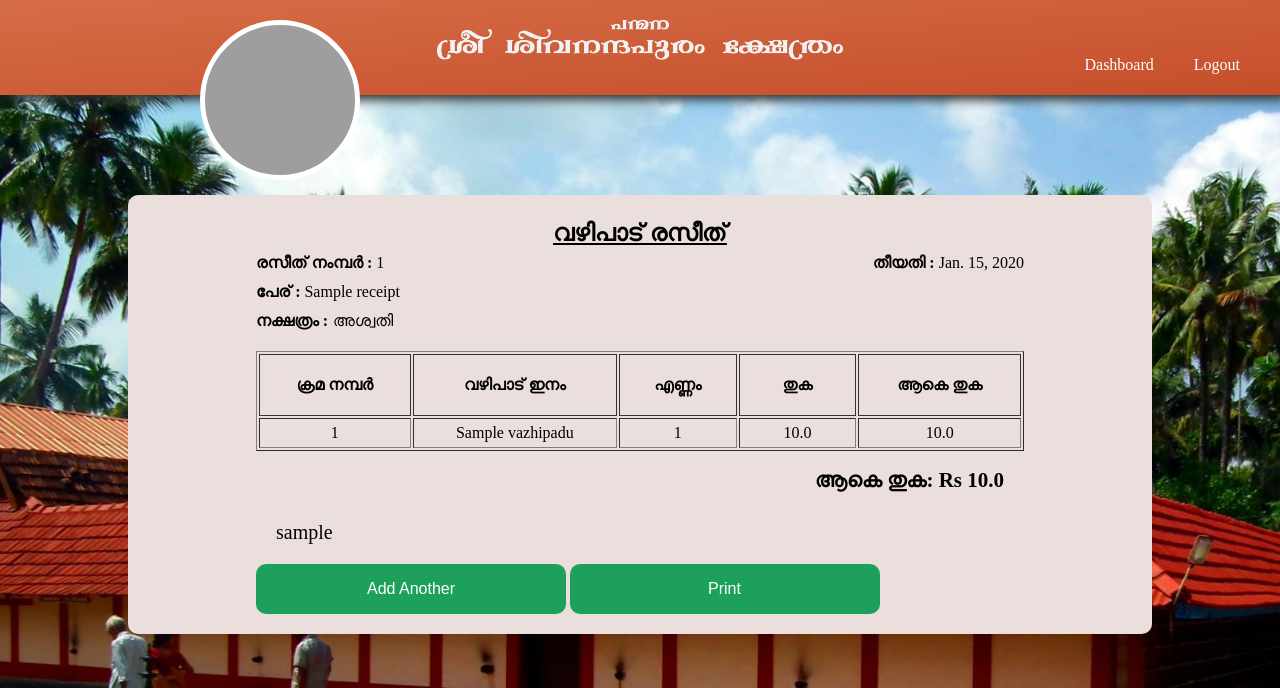
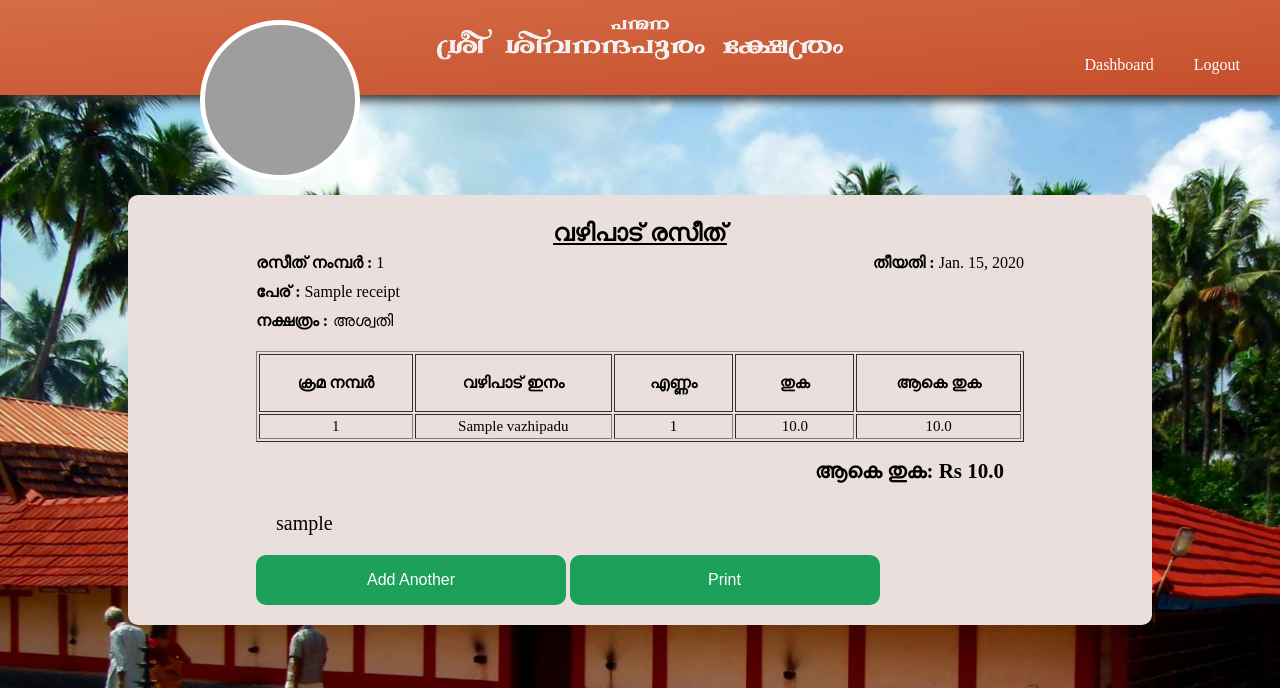
Before and after one commit to AbhijithKonnayil/temple_manager, a Django app: page /receipt/1 in a window 1280 px wide. Shown: the top 688 px of the page. Run offline with Django 3.2, Linux system fonts and the light colour scheme; a user stored in the database is signed in; tables that the repository leaves empty hold one stand-in row (values such as "Sample post"); grey boxes are pictures that could not be loaded.

Commit message:
reduced font and margin

```diff
--- a/receipt_management/templates/receipt_management/print_receipts.html
+++ b/receipt_management/templates/receipt_management/print_receipts.html
@@ -10,11 +10,11 @@
 	}
 	#receipt th{
 		font-size: 16px;
-		padding: 5px 20px;
+		padding: 3px 20px;
 	}
 	#receipt td{
-		padding: 5px 20px;
-		font-size: 16px;
+		padding: 3px 20px;
+		font-size: 15px;
 	}
 
 @media print {
@@ -54,6 +54,7 @@
 	  	text-align: center;
 	  	border-bottom:1px #000 solid;
 	  	display: flex;
+	  	background-color: #f00;
   	}
  	#receipt{
 		margin: -90px 10px 20px 10px;
@@ -69,6 +70,7 @@
 	}
 	#receipt-title{
 		font-size: 20px;
+		margin-top: -20px;
 	}
 
 }
```
